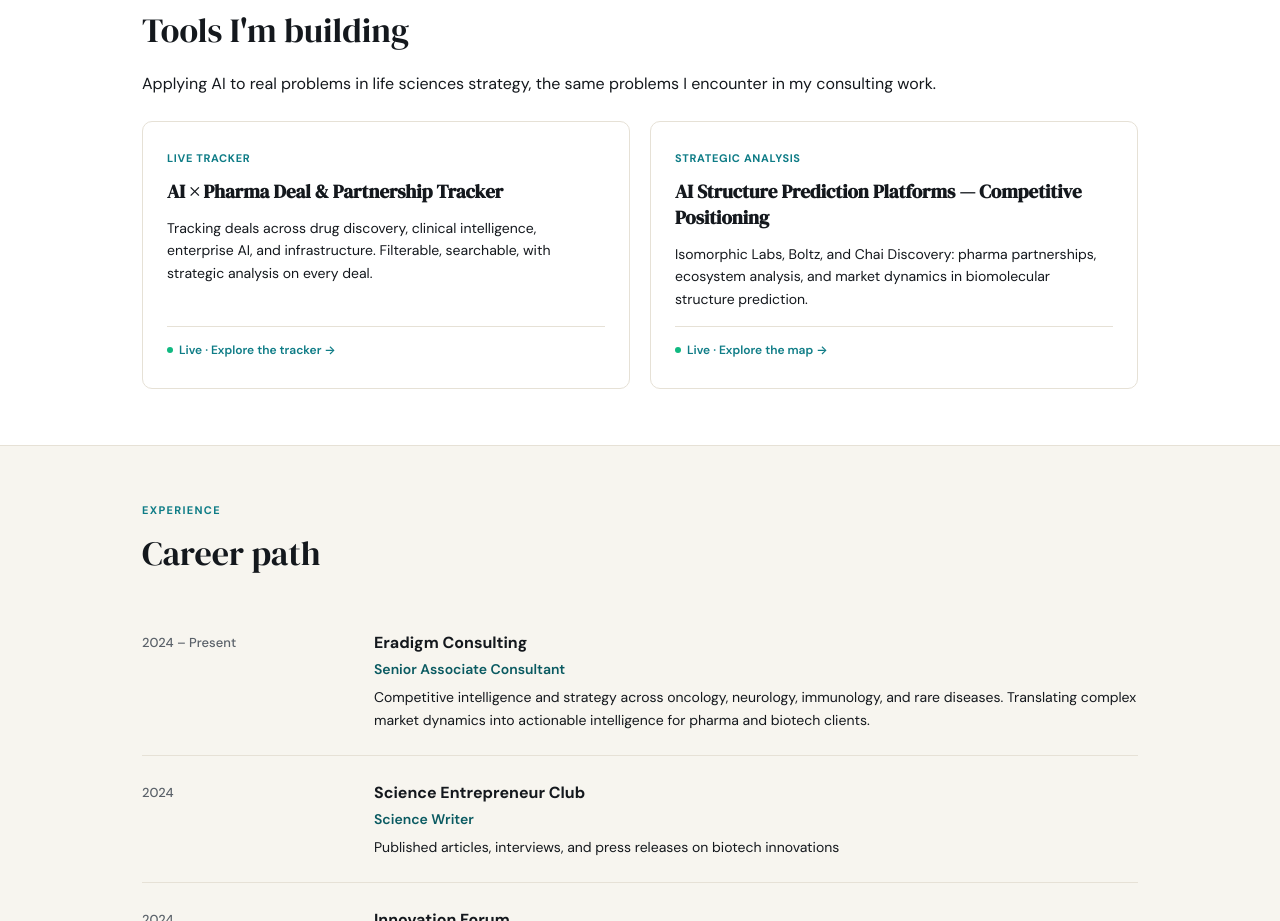
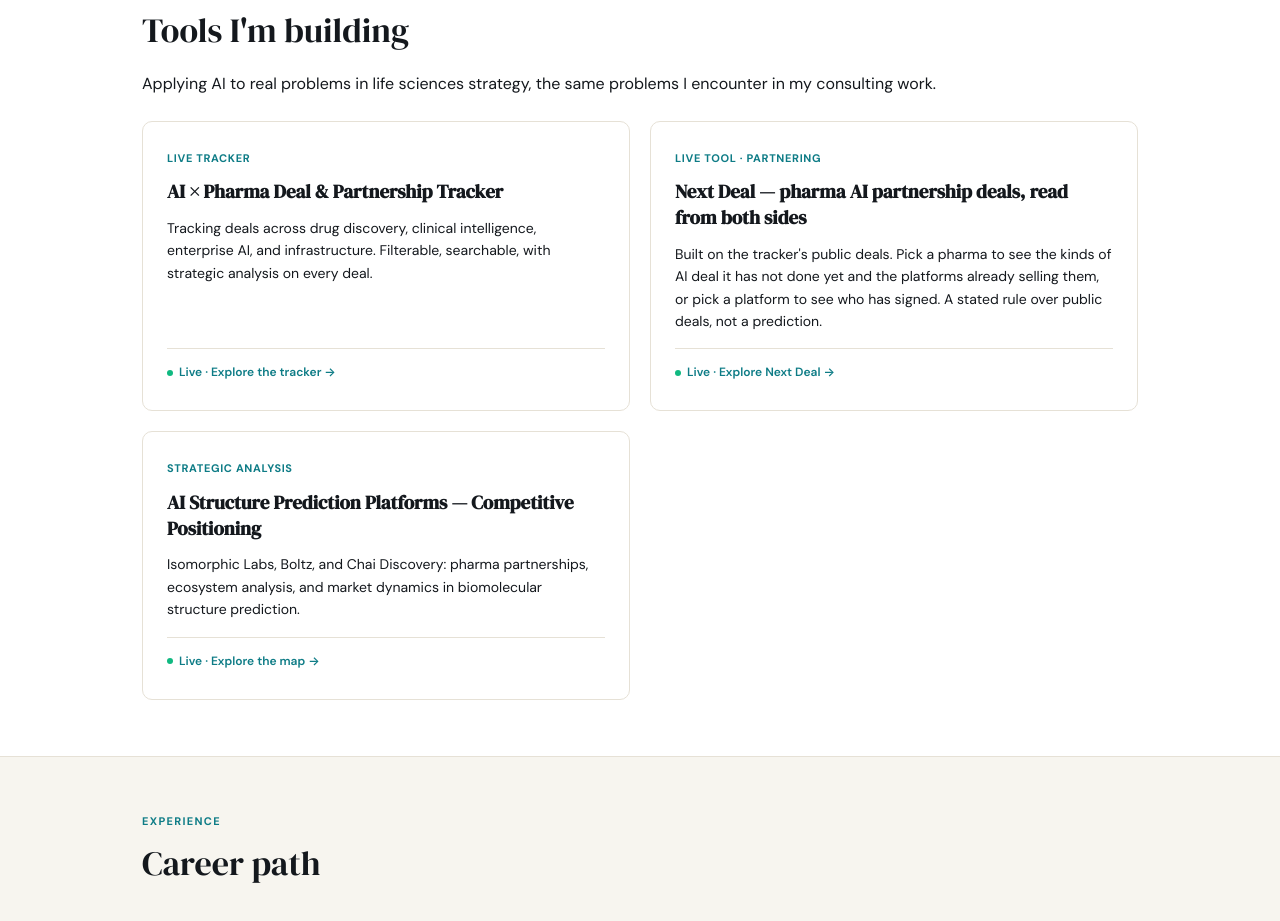
Before and after one commit to suruchisethi6/suruchisethi6.github.io, a plain HTML site: page index.html in a window 1280 px wide. Shown: the part 2285-3206 px from the top of the page. Drawn offline with Linux system fonts and the light colour scheme.

Commit message:
Projects: add a Next Deal card linking to nextdeal.lovable.app
Co-Authored-By: Claude Opus 5.5 <noreply@anthropic.com>

```diff
--- a/index.html
+++ b/index.html
@@ -745,6 +745,19 @@
                 </div>
             </a>
 
+            <!-- Next Deal -->
+            <a href="https://nextdeal.lovable.app/" class="insight-card" target="_blank" rel="noopener">
+                <div class="insight-tag" style="color: var(--teal);">Live Tool · Partnering</div>
+                <h3>Next Deal — pharma AI partnership deals, read from both sides</h3>
+                <p>
+                    Built on the tracker's public deals. Pick a pharma to see the kinds of AI deal it has not done yet and the platforms already selling them, or pick a platform to see who has signed. A stated rule over public deals, not a prediction.
+                </p>
+                <div class="insight-footer">
+                    <span style="width:6px; height:6px; border-radius:50%; background:#10b981; flex-shrink:0;"></span>
+                    Live · Explore Next Deal →
+                </div>
+            </a>
+
             <!-- Structure Prediction Map -->
             <a href="/structure-prediction" class="insight-card">
                 <div class="insight-tag" style="color: #0E7C86;">Strategic Analysis</div>
```
